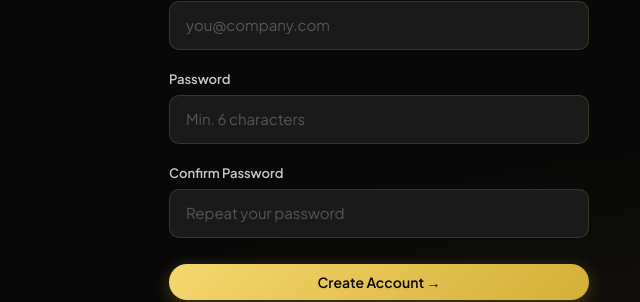
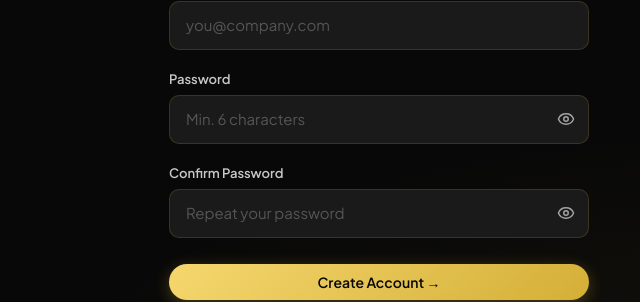
Before and after one commit to anagh534/clt-02-frontend, a React (Vite) app: page /auth/signup in a window 1280 px wide. Shown: the part 471-773 px from the top of the page, without its empty margins (261-901 px from the left). Built offline with nearby package versions, Linux system fonts and the light colour scheme; no server answers.

Commit message:
add show password eye toggle on signin and signup form password fields

```diff
--- a/src/features/auth/Login.jsx
+++ b/src/features/auth/Login.jsx
@@ -2,12 +2,13 @@
 import { useNavigate, Link } from 'react-router-dom';
 import { useAuthStore } from '../../store/authStore';
 import axiosInstance from '../../api/axiosInstance';
-import { TrendingUp, Briefcase } from 'lucide-react';
+import { TrendingUp, Briefcase, Eye, EyeOff } from 'lucide-react';
 
 const Login = () => {
   const [step, setStep] = useState(1);
   const [email, setEmail] = useState('');
   const [password, setPassword] = useState('');
+  const [showPassword, setShowPassword] = useState(false);
   const [otp, setOtp] = useState('');
   const [error, setError] = useState('');
   const [loading, setLoading] = useState(false);
@@ -90,14 +91,24 @@
 
               <div className="input-grp">
                 <label className="input-lbl">Password</label>
+                <div className="password-input-wrapper">
                   <input
-                  type="password"
+                    type={showPassword ? "text" : "password"}
                     className="input filled"
                     value={password}
                     onChange={(e) => setPassword(e.target.value)}
                     placeholder="Enter your password"
                     required
                   />
+                  <button
+                    type="button"
+                    className="password-toggle-btn"
+                    onClick={() => setShowPassword(!showPassword)}
+                    aria-label={showPassword ? "Hide password" : "Show password"}
+                  >
+                    {showPassword ? <EyeOff size={18} /> : <Eye size={18} />}
+                  </button>
+                </div>
               </div>
 
               <button type="submit" className="btn btn-accent btn-full" style={{ marginTop: '6px' }} disabled={loading}>
--- a/src/features/auth/Signup.jsx
+++ b/src/features/auth/Signup.jsx
@@ -2,7 +2,7 @@
 import { useNavigate, Link } from 'react-router-dom';
 import { useAuthStore } from '../../store/authStore';
 import axiosInstance from '../../api/axiosInstance';
-import { TrendingUp, Briefcase } from 'lucide-react';
+import { TrendingUp, Briefcase, Eye, EyeOff } from 'lucide-react';
 
 const Signup = () => {
   const [step, setStep] = useState(1);
@@ -11,6 +11,8 @@
   const [email, setEmail] = useState('');
   const [password, setPassword] = useState('');
   const [confirm, setConfirm] = useState('');
+  const [showPassword, setShowPassword] = useState(false);
+  const [showConfirmPassword, setShowConfirmPassword] = useState(false);
   const [otp, setOtp] = useState('');
   const [error, setError] = useState('');
   const [loading, setLoading] = useState(false);
@@ -136,26 +138,46 @@
 
               <div className="input-grp">
                 <label className="input-lbl">Password</label>
+                <div className="password-input-wrapper">
                   <input
-                  type="password"
+                    type={showPassword ? "text" : "password"}
                     className="input filled"
                     placeholder="Min. 6 characters"
                     value={password}
                     onChange={e => setPassword(e.target.value)}
                     required
                   />
+                  <button
+                    type="button"
+                    className="password-toggle-btn"
+                    onClick={() => setShowPassword(!showPassword)}
+                    aria-label={showPassword ? "Hide password" : "Show password"}
+                  >
+                    {showPassword ? <EyeOff size={18} /> : <Eye size={18} />}
+                  </button>
+                </div>
               </div>
 
               <div className="input-grp">
                 <label className="input-lbl">Confirm Password</label>
+                <div className="password-input-wrapper">
                   <input
-                  type="password"
+                    type={showConfirmPassword ? "text" : "password"}
                     className="input filled"
                     placeholder="Repeat your password"
                     value={confirm}
                     onChange={e => setConfirm(e.target.value)}
                     required
                   />
+                  <button
+                    type="button"
+                    className="password-toggle-btn"
+                    onClick={() => setShowConfirmPassword(!showConfirmPassword)}
+                    aria-label={showConfirmPassword ? "Hide password" : "Show password"}
+                  >
+                    {showConfirmPassword ? <EyeOff size={18} /> : <Eye size={18} />}
+                  </button>
+                </div>
               </div>
 
               <button
```
Also changed, not shown: src/index.css. Lines whose indentation alone changed are shown as unchanged.
